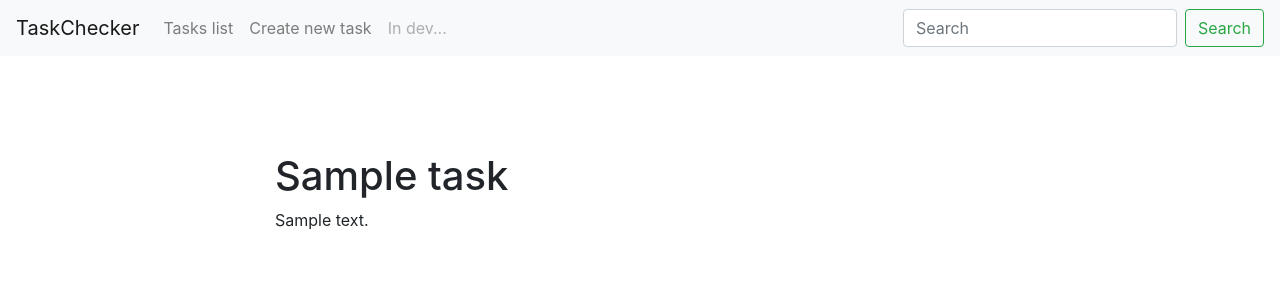
After one commit to JokerCerg/taskchecker-project, a Django app: a page that uses templates/base.html in a window 1280 px wide. The commit adds this page. Shown: the top 300 px of the page. Run offline with Django 3.2, Linux system fonts and the light colour scheme; tables that the repository leaves empty hold one stand-in row (values such as "Sample post"); some libraries are stand-ins or nearby versions.

Commit message:
create tasks list button on menu, create open button on cards

```diff
--- a/tcapp/models.py
+++ b/tcapp/models.py
@@ -1,4 +1,5 @@
 from django.db import models
+from django.shortcuts import reverse
 
 
 class Task(models.Model):
@@ -6,5 +7,8 @@ class Task(models.Model):
     slug = models.SlugField(max_length=150, unique=True)
     body = models.TextField(blank=True, db_index=True)
 
+    def get_absolute_url(self):
+        return reverse('task_detail_url', kwargs={'slug': self.slug})
+
     def __str__(self):
         return self.title
--- /dev/null
+++ b/tcapp/templates/tcapp/task_detail.html
@@ -0,0 +1,14 @@
+{% extends 'tcapp/base_tcapp.html' %}
+
+{% block title %}
+    {{ task.title }} - {{ block.super }}
+{% endblock %}
+
+{% block content %}
+    <h1 class="mt-5">
+        {{ task.title }}
+    </h1>
+    <p>
+        {{ task.body }}
+    </p>
+{% endblock %}
--- a/tcapp/templates/tcapp/task_list.html
+++ b/tcapp/templates/tcapp/task_list.html
@@ -14,7 +14,7 @@
             <div class="card-body">
                 <h5 class="card-title">{{ task.title }}</h5>
                 <p class="card-text">{{ task.body|truncatewords:10 }}</p>
-                <a href="#" class="btn btn-primary">Open</a>
+                <a href="{{ task.get_absolute_url }}" class="btn btn-primary">Open</a>
             </div>
         </div>
 
--- a/tcapp/urls.py
+++ b/tcapp/urls.py
@@ -3,5 +3,6 @@ from .views import *
 
 
 urlpatterns = [
-    path('', tasks_list)
+    path('', tasks_list, name='tasks_list_url'),
+    path('task/<str:slug>/', task_detail, name='task_detail_url'),
 ]
--- a/tcapp/views.py
+++ b/tcapp/views.py
@@ -5,4 +5,9 @@ from .models import Task
 
 def tasks_list(request):
     tasks = Task.objects.all()
-    return render(request, 'tcapp/task_list.html', context={"tasks": tasks})
+    return render(request, 'tcapp/task_list.html', context={'tasks': tasks})
+
+
+def task_detail(request, slug):
+    task = Task.objects.get(slug__iexact=slug)
+    return render(request, 'tcapp/task_detail.html', context={'task': task})
--- a/templates/base.html
+++ b/templates/base.html
@@ -23,7 +23,7 @@
         <div class="collapse navbar-collapse" id="navbarSupportedContent">
             <ul class="navbar-nav mr-auto">
                 <li class="nav-item">
-                    <a class="nav-link" href="#">Tasks list</a>
+                    <a class="nav-link" href="{% url 'tasks_list_url' %}">Tasks list</a>
                 </li>
                 <li class="nav-item">
                     <a class="nav-link" href="#">Create new task</a>
```
